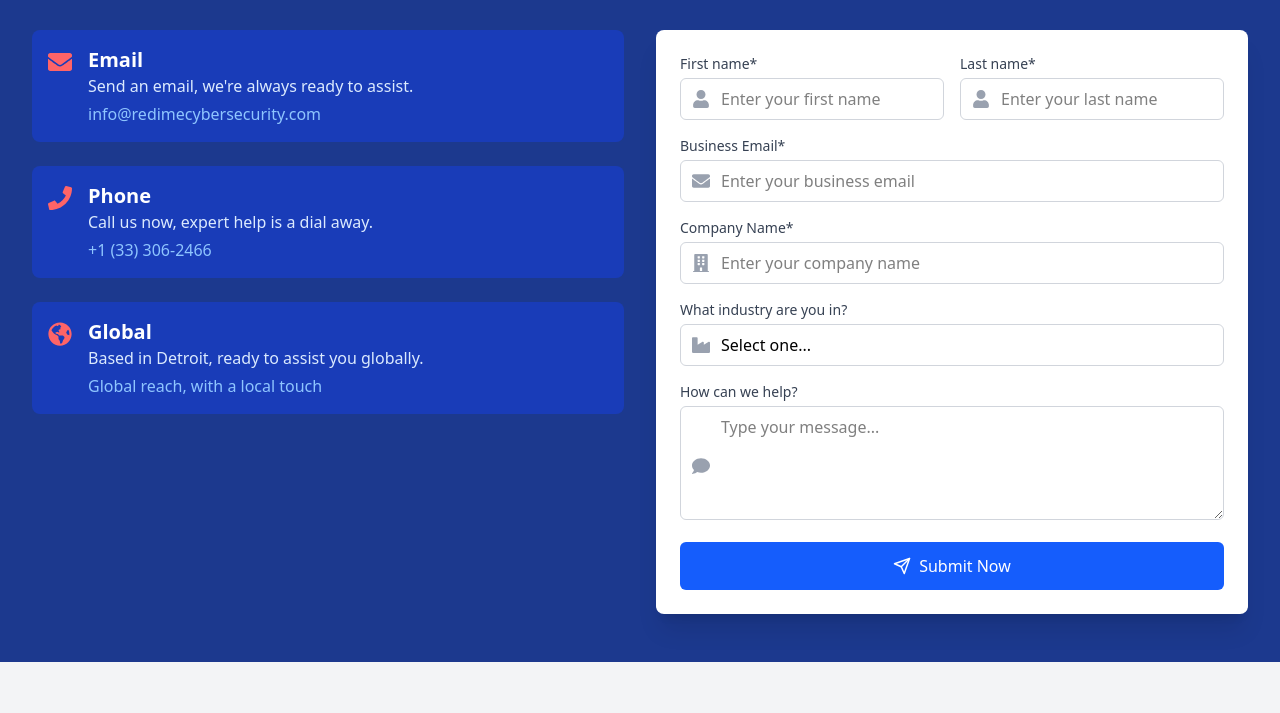
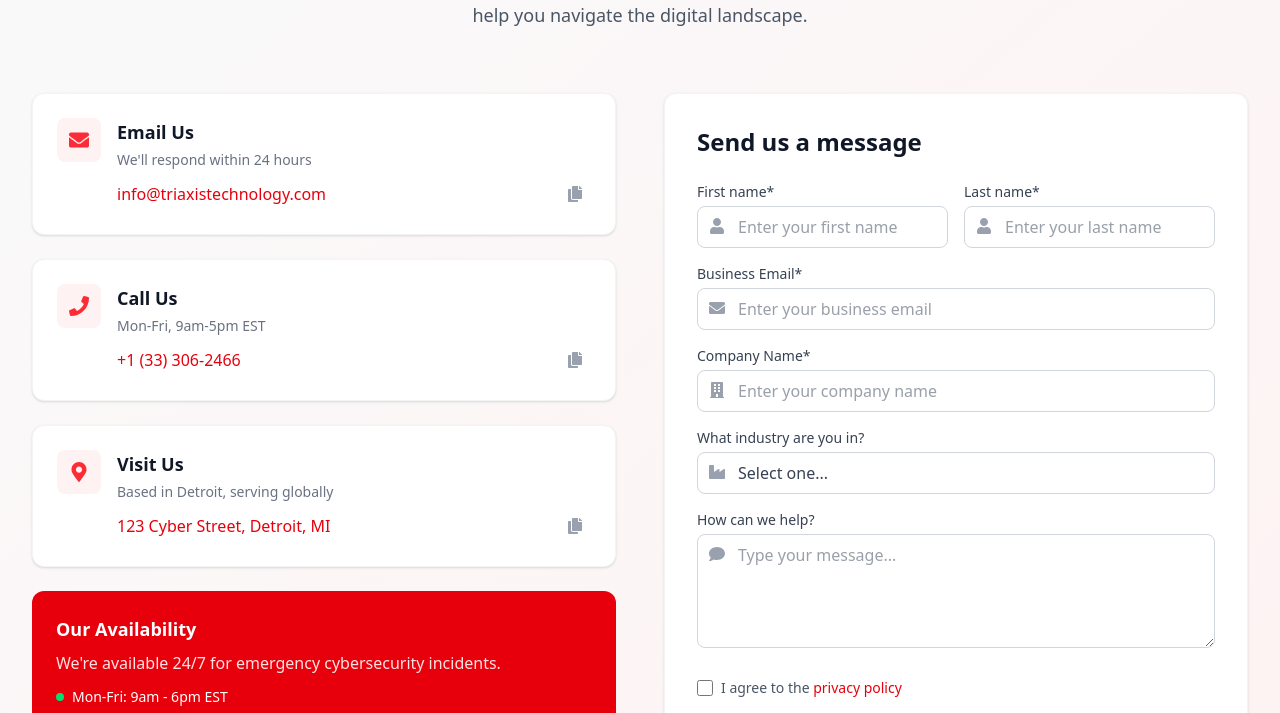
Before and after one commit to iktushar01/Triaxis-Technology-Client, a React (Vite) app: page / in a window 1280 px wide. Shown: the part 2695-3408 px from the top of the page. Built offline with nearby package versions, Linux system fonts and the light colour scheme.

Commit message:
Contact Our Team updated

```diff
--- a/src/Pages/Home/ContactOurTeam.jsx
+++ b/src/Pages/Home/ContactOurTeam.jsx
@@ -1,38 +1,55 @@
-import React from "react";
+import React, { useState } from "react";
 import {
   FaEnvelope,
   FaPhone,
-  FaGlobeAmericas,
+  FaMapMarkerAlt,
   FaUser,
   FaBuilding,
   FaIndustry,
   FaComment,
+  FaCopy,
+  FaCheck,
 } from "react-icons/fa";
 import { FiSend } from "react-icons/fi";
 import { motion } from "framer-motion";
 
 const ContactOurTeam = () => {
+  const [copiedItem, setCopiedItem] = useState(null);
+
+  const handleCopy = (text, itemName) => {
+    navigator.clipboard.writeText(text);
+    setCopiedItem(itemName);
+    setTimeout(() => setCopiedItem(null), 2000);
+  };
+
   // Contact information data
   const contactInfo = [
     {
-      icon: <FaEnvelope size={24} className="text-red-400" />,
-      title: "Email",
-      description: "Send an email, we're always ready to assist.",
-      value: "info@redimecybersecurity.com",
-      href: "mailto:info@redimecybersecurity.com",
+      icon: <FaEnvelope className="text-red-500 text-xl" />,
+      title: "Email Us",
+      description: "We'll respond within 24 hours",
+      value: "info@triaxistechnology.com",
+      href: "mailto:info@triaxistechnology.com",
+      copyText: "info@triaxistechnology.com",
+      itemName: "email",
     },
     {
-      icon: <FaPhone size={24} className="text-red-400" />,
-      title: "Phone",
-      description: "Call us now, expert help is a dial away.",
+      icon: <FaPhone className="text-red-500 text-xl" />,
+      title: "Call Us",
+      description: "Mon-Fri, 9am-5pm EST",
       value: "+1 (33) 306-2466",
       href: "tel:+1333062466",
+      copyText: "+1333062466",
+      itemName: "phone",
     },
     {
-      icon: <FaGlobeAmericas size={24} className="text-red-400" />,
-      title: "Global",
-      description: "Based in Detroit, ready to assist you globally.",
-      value: "Global reach, with a local touch",
+      icon: <FaMapMarkerAlt className="text-red-500 text-xl" />,
+      title: "Visit Us",
+      description: "Based in Detroit, serving globally",
+      value: "123 Cyber Street, Detroit, MI",
+      href: "https://maps.google.com",
+      copyText: "123 Cyber Street, Detroit, MI",
+      itemName: "address",
     },
   ];
 
@@ -43,25 +60,25 @@ const ContactOurTeam = () => {
       label: "First name*",
       type: "text",
       placeholder: "Enter your first name",
-      icon: <FaUser size={18} />,
+      icon: <FaUser size={16} className="text-gray-400" />,
       required: true,
-      colSpan: "col-span-1",
+      colSpan: "md:col-span-1 col-span-2",
     },
     {
       id: "lastName",
       label: "Last name*",
       type: "text",
       placeholder: "Enter your last name",
-      icon: <FaUser size={18} />,
+      icon: <FaUser size={16} className="text-gray-400" />,
       required: true,
-      colSpan: "col-span-1",
+      colSpan: "md:col-span-1 col-span-2",
     },
     {
       id: "email",
       label: "Business Email*",
       type: "email",
       placeholder: "Enter your business email",
-      icon: <FaEnvelope size={18} />,
+      icon: <FaEnvelope size={16} className="text-gray-400" />,
       required: true,
       colSpan: "col-span-2",
     },
@@ -70,7 +87,7 @@ const ContactOurTeam = () => {
       label: "Company Name*",
       type: "text",
       placeholder: "Enter your company name",
-      icon: <FaBuilding size={18} />,
+      icon: <FaBuilding size={16} className="text-gray-400" />,
       required: true,
       colSpan: "col-span-2",
     },
@@ -79,7 +96,7 @@ const ContactOurTeam = () => {
       label: "What industry are you in?",
       type: "select",
       placeholder: "Select one...",
-      icon: <FaIndustry size={18} />,
+      icon: <FaIndustry size={16} className="text-gray-400" />,
       options: [
         { value: "", label: "Select one..." },
         { value: "finance", label: "Finance" },
@@ -87,6 +104,9 @@ const ContactOurTeam = () => {
         { value: "technology", label: "Technology" },
         { value: "education", label: "Education" },
         { value: "government", label: "Government" },
+        { value: "manufacturing", label: "Manufacturing" },
+        { value: "retail", label: "Retail" },
+        { value: "other", label: "Other" },
       ],
       colSpan: "col-span-2",
     },
@@ -95,35 +115,38 @@ const ContactOurTeam = () => {
       label: "How can we help?",
       type: "textarea",
       placeholder: "Type your message...",
-      icon: <FaComment size={18} />,
+      icon: <FaComment size={16} className="text-gray-400" />,
       colSpan: "col-span-2",
     },
   ];
 
   return (
-    <div className="bg-blue-900 py-12">
-      <div className="max-w-7xl mx-auto px-4 sm:px-6 lg:px-8">
-        {/* Header with animation */}
+    <div className="bg-gradient-to-br from-gray-50 to-red-50 py-16 px-4 sm:px-6 lg:px-8">
+      <div className="max-w-7xl mx-auto">
+        {/* Header */}
         <motion.div
           initial={{ opacity: 0, y: -20 }}
           animate={{ opacity: 1, y: 0 }}
           transition={{ duration: 0.5 }}
-          className="text-center mb-12"
+          className="text-center mb-16"
         >
-          <span className="inline-block px-4 py-1 text-sm font-semibold text-[#E63946] bg-[#F8E8E9] rounded-full mb-4">
-            Contact Us
-          </span>
-          <h2 className="text-4xl font-extrabold text-white sm:text-5xl">
-            Get in <span className="text-red-400">Touch</span>
+          <motion.span
+            className="inline-block px-4 py-2 text-sm font-semibold text-red-600 bg-red-100 rounded-full mb-4"
+            whileHover={{ scale: 1.05 }}
+          >
+            Contact Our Team
+          </motion.span>
+          <h2 className="text-4xl font-bold text-gray-900 sm:text-5xl mb-4">
+            Let's Build Something <span className="text-red-600">Together</span>
           </h2>
-          <p className="mt-4 max-w-3xl mx-auto text-xl text-blue-100 leading-relaxed">
-            Have questions or ready to start your project? Reach out to our team
-            today.
+          <p className="max-w-2xl mx-auto text-lg text-gray-600">
+            Have a project in mind or need cybersecurity solutions? Our team is
+            ready to help you navigate the digital landscape.
           </p>
         </motion.div>
 
-        <div className="grid md:grid-cols-2 gap-8">
-          {/* Contact Information Section */}
+        <div className="grid md:grid-cols-2 gap-12">
+          {/* Contact Information - Modern Card Design */}
           <div className="space-y-6">
             {contactInfo.map((item, index) => (
               <motion.div
@@ -131,37 +154,84 @@ const ContactOurTeam = () => {
                 initial={{ opacity: 0, x: -20 }}
                 animate={{ opacity: 1, x: 0 }}
                 transition={{ delay: index * 0.1, duration: 0.5 }}
-                className="flex items-start gap-4 p-4 bg-blue-800 rounded-lg"
+                className="bg-white p-6 rounded-xl shadow-sm hover:shadow-md transition-shadow border border-gray-100"
               >
-                <div className="mt-1">{item.icon}</div>
-                <div>
-                  <h3 className="text-xl font-semibold text-white">
+                <div className="flex items-start gap-4">
+                  <div className="p-3 bg-red-50 rounded-lg">{item.icon}</div>
+                  <div className="flex-1">
+                    <h3 className="text-lg font-semibold text-gray-900 mb-1">
                       {item.title}
                     </h3>
-                  <p className="text-blue-100 mb-1">{item.description}</p>
+                    <p className="text-gray-500 text-sm mb-2">
+                      {item.description}
+                    </p>
+                    <div className="flex items-center justify-between">
                       {item.href ? (
                         <a
                           href={item.href}
-                      className="text-blue-300 font-medium hover:text-blue-200 transition-colors"
+                          className="text-red-600 font-medium hover:text-red-800 transition-colors text-sm sm:text-base"
                         >
                           {item.value}
                         </a>
                       ) : (
-                    <p className="text-blue-300">{item.value}</p>
+                        <p className="text-red-600 text-sm sm:text-base">
+                          {item.value}
+                        </p>
                       )}
+                      <button
+                        onClick={() => handleCopy(item.copyText, item.itemName)}
+                        className="ml-2 p-2 text-gray-400 hover:text-red-600 transition-colors"
+                        aria-label={`Copy ${item.title}`}
+                      >
+                        {copiedItem === item.itemName ? (
+                          <FaCheck className="text-green-500" />
+                        ) : (
+                          <FaCopy />
+                        )}
+                      </button>
+                    </div>
+                  </div>
                 </div>
               </motion.div>
             ))}
+
+            {/* Team Availability */}
+            <motion.div
+              initial={{ opacity: 0, y: 20 }}
+              animate={{ opacity: 1, y: 0 }}
+              transition={{ delay: 0.3, duration: 0.5 }}
+              className="bg-red-600 p-6 rounded-xl text-white"
+            >
+              <h3 className="text-lg font-semibold mb-2">Our Availability</h3>
+              <p className="text-red-100 mb-3">
+                We're available 24/7 for emergency cybersecurity incidents.
+              </p>
+              <div className="space-y-2">
+                <div className="flex items-center">
+                  <div className="w-2 h-2 bg-green-400 rounded-full mr-2"></div>
+                  <span className="text-sm">Mon-Fri: 9am - 6pm EST</span>
+                </div>
+                <div className="flex items-center">
+                  <div className="w-2 h-2 bg-yellow-400 rounded-full mr-2"></div>
+                  <span className="text-sm">
+                    Sat-Sun: Emergency support only
+                  </span>
+                </div>
+              </div>
+            </motion.div>
           </div>
 
-          {/* Contact Form Section */}
+          {/* Contact Form - Modern Design */}
           <motion.div
             initial={{ opacity: 0, y: 20 }}
             animate={{ opacity: 1, y: 0 }}
             transition={{ duration: 0.5 }}
-            className="bg-white p-6 rounded-lg shadow-xl"
+            className="bg-white p-6 sm:p-8 rounded-xl shadow-sm border border-gray-100"
           >
-            <form className="space-y-4">
+            <h3 className="text-2xl font-bold text-gray-900 mb-6">
+              Send us a message
+            </h3>
+            <form className="space-y-6">
               <div className="grid grid-cols-2 gap-4">
                 {formFields.map((field) => (
                   <div key={field.id} className={`relative ${field.colSpan}`}>
@@ -172,13 +242,14 @@ const ContactOurTeam = () => {
                       {field.label}
                     </label>
                     <div className="relative">
-                      <div className="absolute inset-y-0 left-0 pl-3 flex items-center pointer-events-none text-gray-400">
+                      <div className="absolute inset-y-0 left-0 pl-3 pt-1 flex items-baseline top-2 pointer-events-none">
                         {field.icon}
                       </div>
                       {field.type === "select" ? (
                         <select
                           id={field.id}
-                          className="pl-10 w-full px-3 py-2 border border-gray-300 rounded-md focus:outline-none focus:ring-2 focus:ring-blue-500 appearance-none bg-white"
+                          className="pl-10 w-full px-3 py-2 border border-gray-300 rounded-lg focus:outline-none focus:ring-2 focus:ring-red-500 focus:border-transparent appearance-none bg-white text-gray-700"
+                          required={field.required}
                         >
                           {field.options.map((option) => (
                             <option key={option.value} value={option.value}>
@@ -191,14 +262,15 @@ const ContactOurTeam = () => {
                           id={field.id}
                           rows={4}
                           placeholder={field.placeholder}
-                          className="pl-10 w-full px-3 py-2 border border-gray-300 rounded-md focus:outline-none focus:ring-2 focus:ring-blue-500"
+                          className="pl-10 w-full px-3 py-2 border border-gray-300 rounded-lg focus:outline-none focus:ring-2 focus:ring-red-500 focus:border-transparent text-gray-700"
+                          required={field.required}
                         ></textarea>
                       ) : (
                         <input
                           type={field.type}
                           id={field.id}
                           placeholder={field.placeholder}
-                          className="pl-10 w-full px-3 py-2 border border-gray-300 rounded-md focus:outline-none focus:ring-2 focus:ring-blue-500"
+                          className="pl-10 w-full px-3 py-2 border border-gray-300 rounded-lg focus:outline-none focus:ring-2 focus:ring-red-500 focus:border-transparent text-gray-700"
                           required={field.required}
                         />
                       )}
@@ -207,14 +279,33 @@ const ContactOurTeam = () => {
                 ))}
               </div>
 
+              <div className="flex items-center">
+                <input
+                  id="privacy-policy"
+                  name="privacy-policy"
+                  type="checkbox"
+                  className="h-4 w-4 text-red-600 focus:ring-red-500 border-gray-300 rounded"
+                  required
+                />
+                <label
+                  htmlFor="privacy-policy"
+                  className="ml-2 block text-sm text-gray-600"
+                >
+                  I agree to the{" "}
+                  <a href="#" className="text-red-600 hover:text-red-800">
+                    privacy policy
+                  </a>
+                </label>
+              </div>
+
               <motion.button
                 whileHover={{ scale: 1.02 }}
                 whileTap={{ scale: 0.98 }}
                 type="submit"
-                className="w-full flex items-center justify-center px-6 py-3 bg-blue-600 text-white font-medium rounded-md hover:bg-blue-700 focus:outline-none focus:ring-2 focus:ring-blue-500 focus:ring-offset-2 transition-colors"
+                className="w-full flex items-center justify-center px-6 py-3 bg-gradient-to-r from-red-600 to-red-700 text-white font-medium rounded-lg hover:from-red-700 hover:to-red-800 focus:outline-none focus:ring-2 focus:ring-red-500 focus:ring-offset-2 transition-all shadow-md"
               >
                 <FiSend className="mr-2" size={18} />
-                Submit Now
+                Send Message
               </motion.button>
             </form>
           </motion.div>
```
Lines whose indentation alone changed are shown as unchanged.
